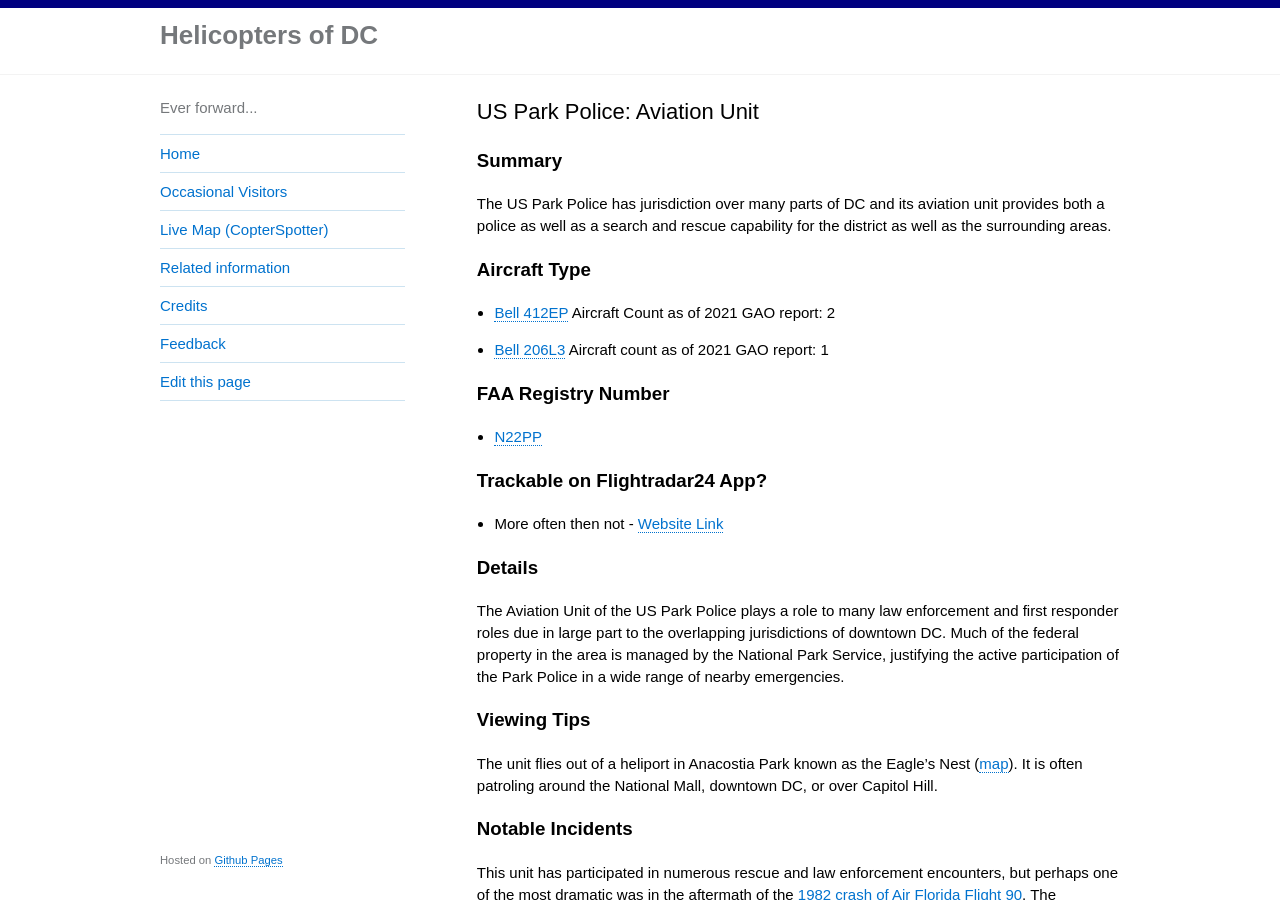
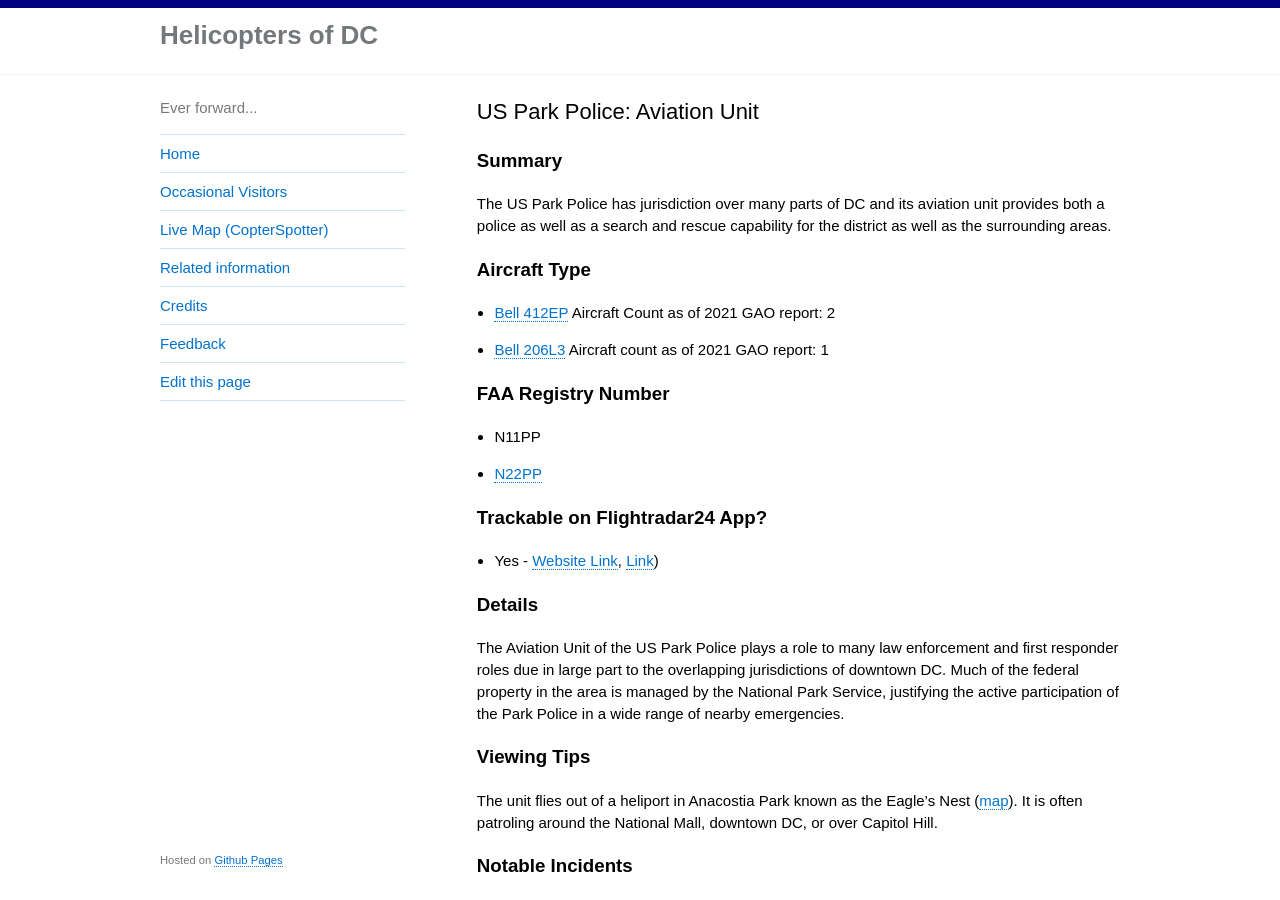
Before and after one commit to gbinal/dc-helicopters, a Jekyll site: the page built from _helicopters/2-us-park-police-aviation-unit.md, in a window 1280 px wide and 900 px high. Built offline with Jekyll 4.4.1, drawn with Linux system fonts in a browser that asks for light colours.

Commit message:
adding links

```diff
--- a/_helicopters/2-us-park-police-aviation-unit.md
+++ b/_helicopters/2-us-park-police-aviation-unit.md
@@ -12,10 +12,11 @@
 * [Bell 206L3](https://en.wikipedia.org/wiki/Bell_206) Aircraft count as of 2021 GAO report: 1
 
 ### FAA Registry Number
+* N11PP
 * [N22PP](https://registry.faa.gov/aircraftinquiry/NNum_Results.aspx?NNumbertxt=N22PP)
 
 ### Trackable on Flightradar24 App?
-* More often then not - [Website Link](https://www.flightradar24.com/data/aircraft/N22PP)
+* Yes - [Website Link](https://www.flightradar24.com/data/aircraft/N22PP), [Link](https://www.flightradar24.com/data/aircraft/n11pp))
 
 ### Details
 
```
